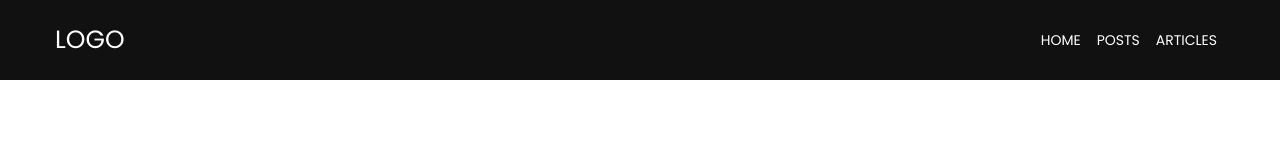
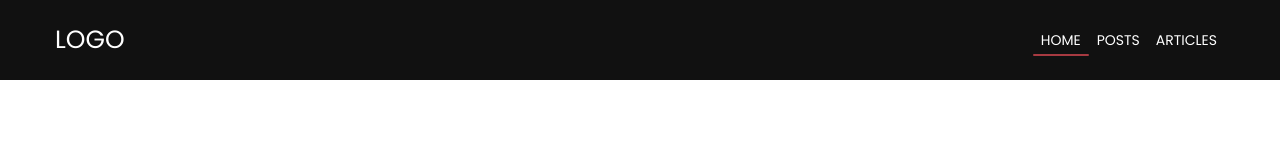
Before and after one commit to casey1991/layout-templates, a Next.js app: page / in a window 1280 px wide. Shown: the top 160 px of the page. Built offline with nearby package versions, Linux system fonts and the light colour scheme.

Commit message:
improve navbar menu animation

```diff
--- a/src/modules/common/components/NavBar.module.scss
+++ b/src/modules/common/components/NavBar.module.scss
@@ -36,16 +36,17 @@
       }
     }
   }
-  // TODO: indicator
-  // &:before {
-  //   content: "";
-  //   width: 0;
-  //   bottom: -0.2rem;
-  //   position: absolute;
-  //   border-bottom: 2px solid #a73a41;
-  //   border-radius: 2px;
-  // }
 }
+.indicator {
+  width: 0;
+  left: 0;
+  bottom: -0.5rem;
+  position: absolute;
+  border-bottom: 2px solid #a73a41;
+  border-radius: 2px;
+  transition: all 0.5s;
+}
+
 @media (min-width: 1200px) {
   .nav {
     width: 1170px;
--- a/src/modules/common/components/NavBar.tsx
+++ b/src/modules/common/components/NavBar.tsx
@@ -1,6 +1,28 @@
+import React from "react";
+import styles from "./NavBar.module.scss";
 export interface NavBarProps {}
-import styles from "./NavBar.module.scss";
+const menus = [
+  { _key: "home", value: "Home" },
+  { _key: "posts", value: "Posts" },
+  { _key: "articles", value: "Articles" },
+];
 export const NavBar = () => {
+  const [currentPageIndex] = React.useState<number>(0);
+  const [activeIndex, setActiveIndex] = React.useState<number>(
+    currentPageIndex
+  );
+  React.useEffect(() => {
+    const activeElement: HTMLElement = document.querySelector(
+      `.${styles["menu-list"]} li.active`
+    );
+    const indicatorElement: HTMLElement = document.querySelector(
+      `.${styles.indicator}`
+    );
+    if (activeElement && indicatorElement) {
+      indicatorElement.style.left = activeElement.offsetLeft + "px";
+      indicatorElement.style.width = activeElement.offsetWidth + "px";
+    }
+  }, [activeIndex]);
   return (
     <header className={styles.header}>
       <nav className={styles.nav}>
@@ -8,15 +30,21 @@ export const NavBar = () => {
           LOGO
         </a>
         <ul className={styles["menu-list"]}>
-          <li>
-            <a href="#">Home</a>
-          </li>
-          <li>
-            <a href="#">Posts</a>
-          </li>
-          <li>
-            <a href="#">Articles</a>
-          </li>
+          <div className={styles.indicator}></div>
+          {menus.map((menu, index) => (
+            <li
+              key={menu._key}
+              className={`${index === activeIndex ? "active" : ""}`}
+              onMouseEnter={() => {
+                setActiveIndex(index);
+              }}
+              onMouseLeave={() => {
+                setActiveIndex(currentPageIndex);
+              }}
+            >
+              <a href="#">{menu.value}</a>
+            </li>
+          ))}
         </ul>
       </nav>
     </header>
```
